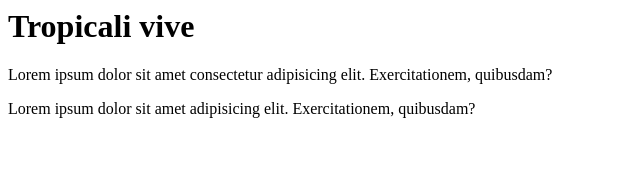
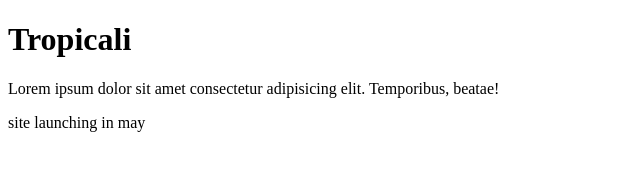
Before and after one commit to LorenzoDossi/Tropicali, a plain HTML site: page index.html in a window 1280 px wide. Shown: the whole page, without its empty margins (0-640 px from the left). Drawn offline with Linux system fonts and the light colour scheme.

Commit message:
refactoring code

```diff
--- a/index.html
+++ b/index.html
@@ -1,3 +1,13 @@
-<h1>Tropicali vive</h1>
-<p>Lorem ipsum dolor sit amet consectetur adipisicing elit. Exercitationem, quibusdam?</p>
-<p>Lorem ipsum dolor sit amet adipisicing elit. Exercitationem, quibusdam?</p>
+<!DOCTYPE html>
+<html lang="en">
+<head>
+    <meta charset="UTF-8">
+    <meta name="viewport" content="width=device-width, initial-scale=1.0">
+    <title>Tropicali, new restaurant in Desenzano del Garda</title>
+</head>
+<body>
+    <h1>Tropicali</h1>
+    <p>Lorem ipsum dolor sit amet consectetur adipisicing elit. Temporibus, beatae!</p>
+    <p>site launching in may</p>
+</body>
+</html>
```
